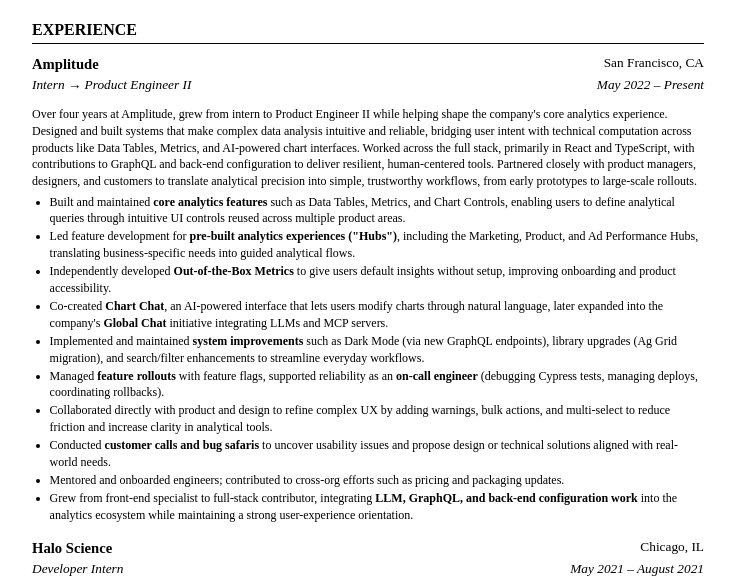
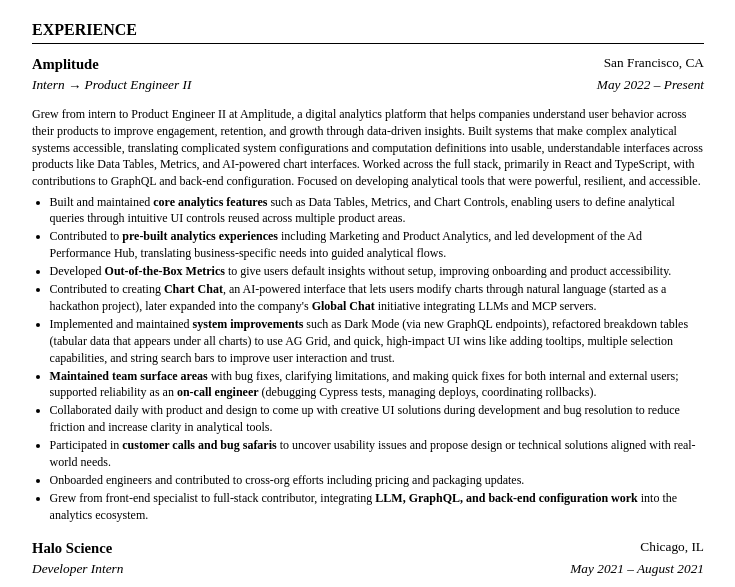
Before and after one commit to Avery2/normal-resume, a website: page Justin_Avery_Chan_Resume.html in a window 1280 px wide. Shown: the part 171-758 px from the top of the page, without its empty margins (272-1007 px from the left). Drawn offline with Linux system fonts and the light colour scheme.

Commit message:
feat: lightly edit for accuracy

```diff
--- a/Justin_Avery_Chan_Resume.html
+++ b/Justin_Avery_Chan_Resume.html
@@ -28,18 +28,18 @@
                     <div class="job-title">Intern → Product Engineer II</div>
                     <div class="job-dates">May 2022 – Present</div>
                 </header>
-                <p>Over four years at Amplitude, grew from intern to Product Engineer II while helping shape the company's core analytics experience. Designed and built systems that make complex data analysis intuitive and reliable, bridging user intent with technical computation across products like Data Tables, Metrics, and AI-powered chart interfaces. Worked across the full stack, primarily in React and TypeScript, with contributions to GraphQL and back-end configuration to deliver resilient, human-centered tools. Partnered closely with product managers, designers, and customers to translate analytical precision into simple, trustworthy workflows, from early prototypes to large-scale rollouts.</p>
+                <p>Grew from intern to Product Engineer II at Amplitude, a digital analytics platform that helps companies understand user behavior across their products to improve engagement, retention, and growth through data-driven insights. Built systems that make complex analytical systems accessible, translating complicated system configurations and computation definitions into usable, understandable interfaces across products like Data Tables, Metrics, and AI-powered chart interfaces. Worked across the full stack, primarily in React and TypeScript, with contributions to GraphQL and back-end configuration. Focused on developing analytical tools that were powerful, resilient, and accessible.</p>
                 <ul>
                     <li>Built and maintained <strong>core analytics features</strong> such as Data Tables, Metrics, and Chart Controls, enabling users to define analytical queries through intuitive UI controls reused across multiple product areas.</li>
-                    <li>Led feature development for <strong>pre-built analytics experiences ("Hubs")</strong>, including the Marketing, Product, and Ad Performance Hubs, translating business-specific needs into guided analytical flows.</li>
-                    <li>Independently developed <strong>Out-of-the-Box Metrics</strong> to give users default insights without setup, improving onboarding and product accessibility.</li>
-                    <li>Co-created <strong>Chart Chat</strong>, an AI-powered interface that lets users modify charts through natural language, later expanded into the company's <strong>Global Chat</strong> initiative integrating LLMs and MCP servers.</li>
-                    <li>Implemented and maintained <strong>system improvements</strong> such as Dark Mode (via new GraphQL endpoints), library upgrades (Ag Grid migration), and search/filter enhancements to streamline everyday workflows.</li>
-                    <li>Managed <strong>feature rollouts</strong> with feature flags, supported reliability as an <strong>on-call engineer</strong> (debugging Cypress tests, managing deploys, coordinating rollbacks).</li>
-                    <li>Collaborated directly with product and design to refine complex UX by adding warnings, bulk actions, and multi-select to reduce friction and increase clarity in analytical tools.</li>
-                    <li>Conducted <strong>customer calls and bug safaris</strong> to uncover usability issues and propose design or technical solutions aligned with real-world needs.</li>
-                    <li>Mentored and onboarded engineers; contributed to cross-org efforts such as pricing and packaging updates.</li>
-                    <li>Grew from front-end specialist to full-stack contributor, integrating <strong>LLM, GraphQL, and back-end configuration work</strong> into the analytics ecosystem while maintaining a strong user-experience orientation.</li>
+                    <li>Contributed to <strong>pre-built analytics experiences</strong> including Marketing and Product Analytics, and led development of the Ad Performance Hub, translating business-specific needs into guided analytical flows.</li>
+                    <li>Developed <strong>Out-of-the-Box Metrics</strong> to give users default insights without setup, improving onboarding and product accessibility.</li>
+                    <li>Contributed to creating <strong>Chart Chat</strong>, an AI-powered interface that lets users modify charts through natural language (started as a hackathon project), later expanded into the company's <strong>Global Chat</strong> initiative integrating LLMs and MCP servers.</li>
+                    <li>Implemented and maintained <strong>system improvements</strong> such as Dark Mode (via new GraphQL endpoints), refactored breakdown tables (tabular data that appears under all charts) to use AG Grid, and quick, high-impact UI wins like adding tooltips, multiple selection capabilities, and string search bars to improve user interaction and trust.</li>
+                    <li><strong>Maintained team surface areas</strong> with bug fixes, clarifying limitations, and making quick fixes for both internal and external users; supported reliability as an <strong>on-call engineer</strong> (debugging Cypress tests, managing deploys, coordinating rollbacks).</li>
+                    <li>Collaborated daily with product and design to come up with creative UI solutions during development and bug resolution to reduce friction and increase clarity in analytical tools.</li>
+                    <li>Participated in <strong>customer calls and bug safaris</strong> to uncover usability issues and propose design or technical solutions aligned with real-world needs.</li>
+                    <li>Onboarded engineers and contributed to cross-org efforts including pricing and packaging updates.</li>
+                    <li>Grew from front-end specialist to full-stack contributor, integrating <strong>LLM, GraphQL, and back-end configuration work</strong> into the analytics ecosystem.</li>
                 </ul>
             </article>
 
```
Also changed, not shown: 1 other file.
